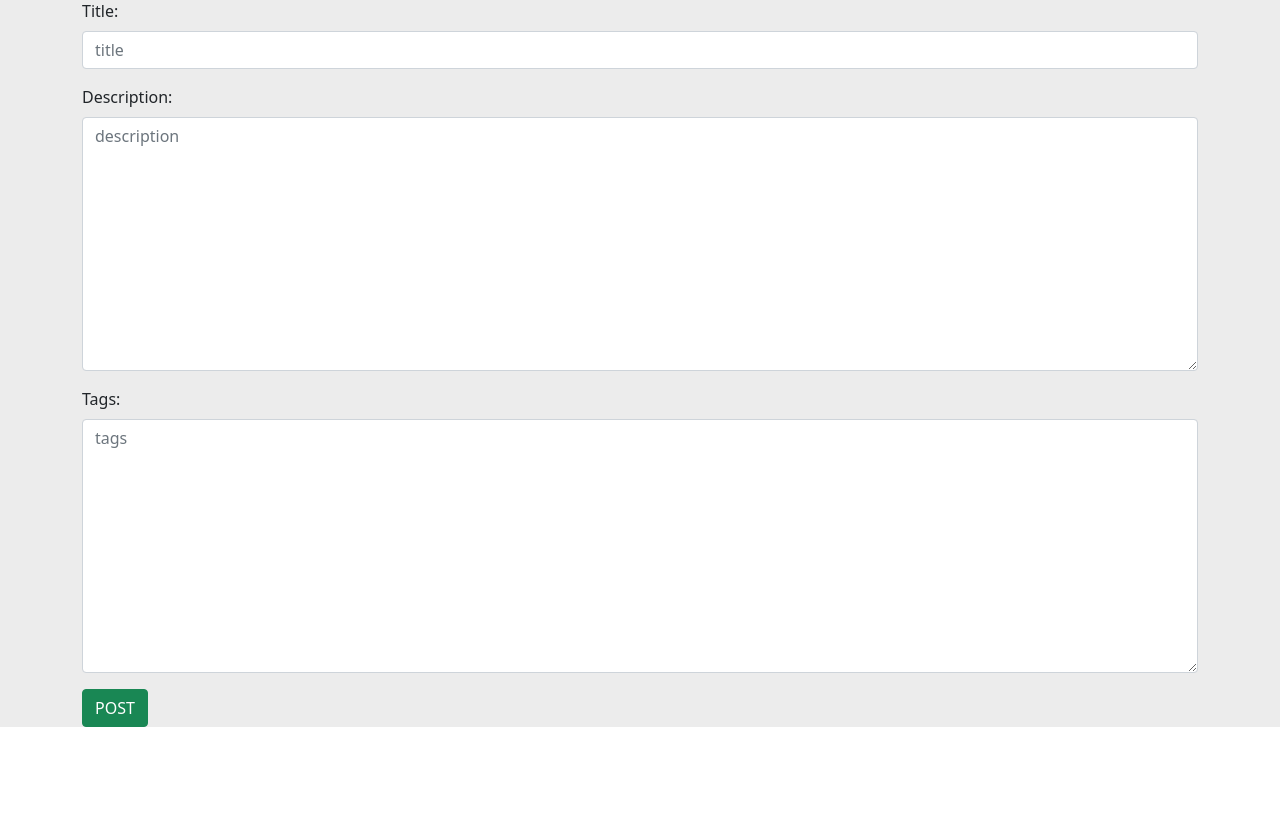
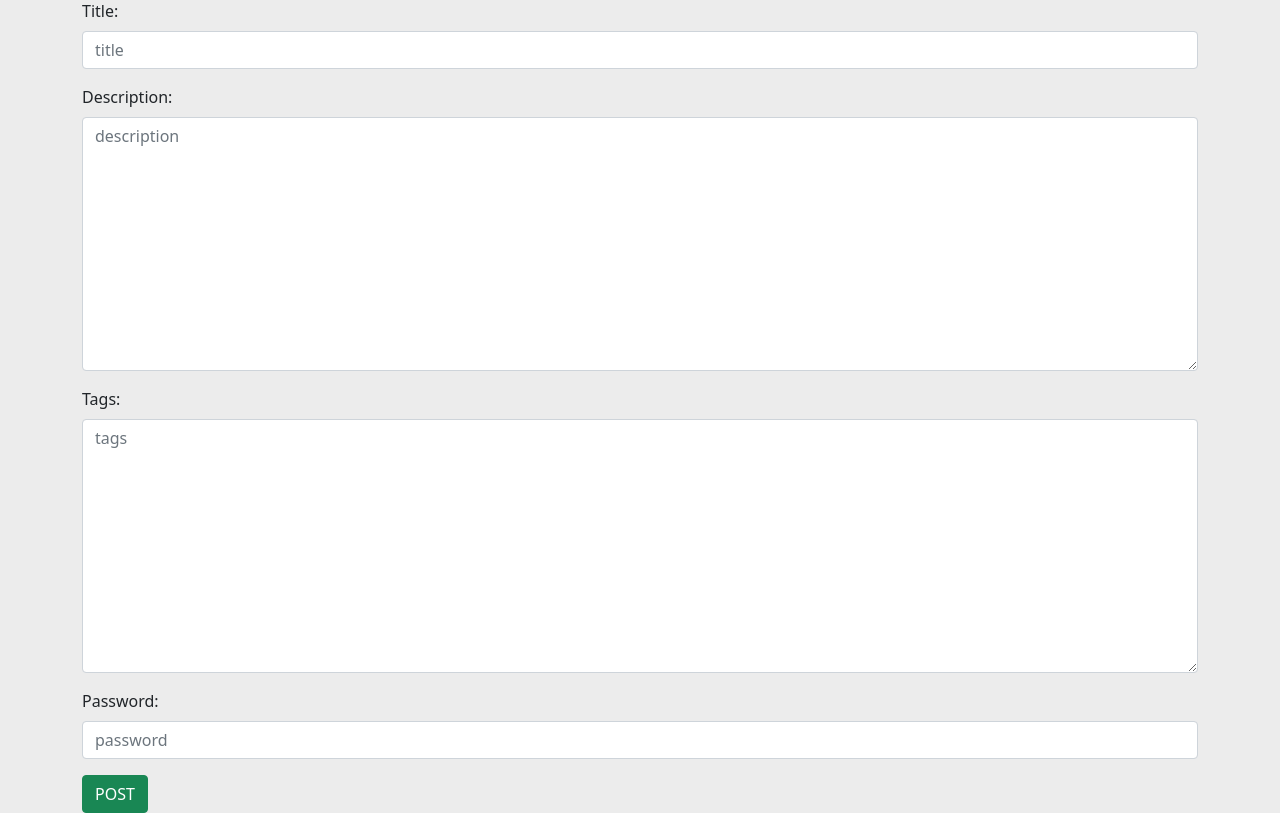
Before and after one commit to pkkrsingh877/misssummary, a Node server app: page /admin/new in a window 1280 px wide. Shown: the part 169-982 px from the top of the page. Before the commit the page ends 896 px from the top, so only its background shows below. Run offline with Node 20, Linux system fonts and the light colour scheme; some libraries are stand-ins or nearby versions.

Commit message:
added password feature

```diff
--- a/server.js
+++ b/server.js
@@ -60,7 +60,8 @@ app.use(morgan('dev'));
 
 //routes
 app.patch('/admin/list/:id', async (req, res) => {
-    const { title, description, tags } = req.body;
+    const { title, description, tags, password } = req.body;
+    if(password === process.env.PASSWORD){
         let newTitle = title;
         let newDescription = description;
         let prepareTags = prepareSomeTags(tags);
@@ -78,6 +79,7 @@ app.patch('/admin/list/:id', async (req, res) => {
             upsert: true
         }
         );
+    }
     res.redirect('/admin/list');
 });
 
@@ -99,7 +101,8 @@ app.get('/admin/list', async (req, res) => {
 });
 
 app.post('/admin', async (req, res) => {
-    const { title, description, tags } = req.body;
+    const { title, description, tags, password } = req.body;
+    if(password === process.env.PASSWORD){
         let prepareTags = prepareSomeTags(tags);
         let minutes = readMinutes(description);
         await Summary.create({
@@ -110,6 +113,7 @@ app.post('/admin', async (req, res) => {
             readMinutes: minutes,
             tags: prepareTags
         });
+    }
     res.redirect('admin')
 });
 
--- a/views/admin/edit.ejs
+++ b/views/admin/edit.ejs
@@ -19,5 +19,10 @@
             <%= data.tags %>
         </textarea>
         </div>
+        <div class="mb-3">
+            <label for="password" class="form-label">Password: </label> <br>
+            <input type="password" name="password"
+            id="title" placeholder="password" class="form-control">
+        </div>
         <button class="btn btn-success">EDIT</button>
     </form>
--- a/views/admin/new.ejs
+++ b/views/admin/new.ejs
@@ -18,5 +18,10 @@
             <textarea id ="tags" placeholder="tags"
             name="tags" cols="30" rows="10" class="form-control"></textarea>
         </div>
+        <div class="mb-3">
+            <label for="password" class="form-label">Password: </label> <br>
+            <input type="password" name="password"
+            id="title" placeholder="password" class="form-control">
+        </div>
         <button class="btn btn-success">POST</button>
     </form>
```
Also changed, not shown: list_of_features.md (+2 -0 lines). Lines whose indentation alone changed are shown as unchanged.
